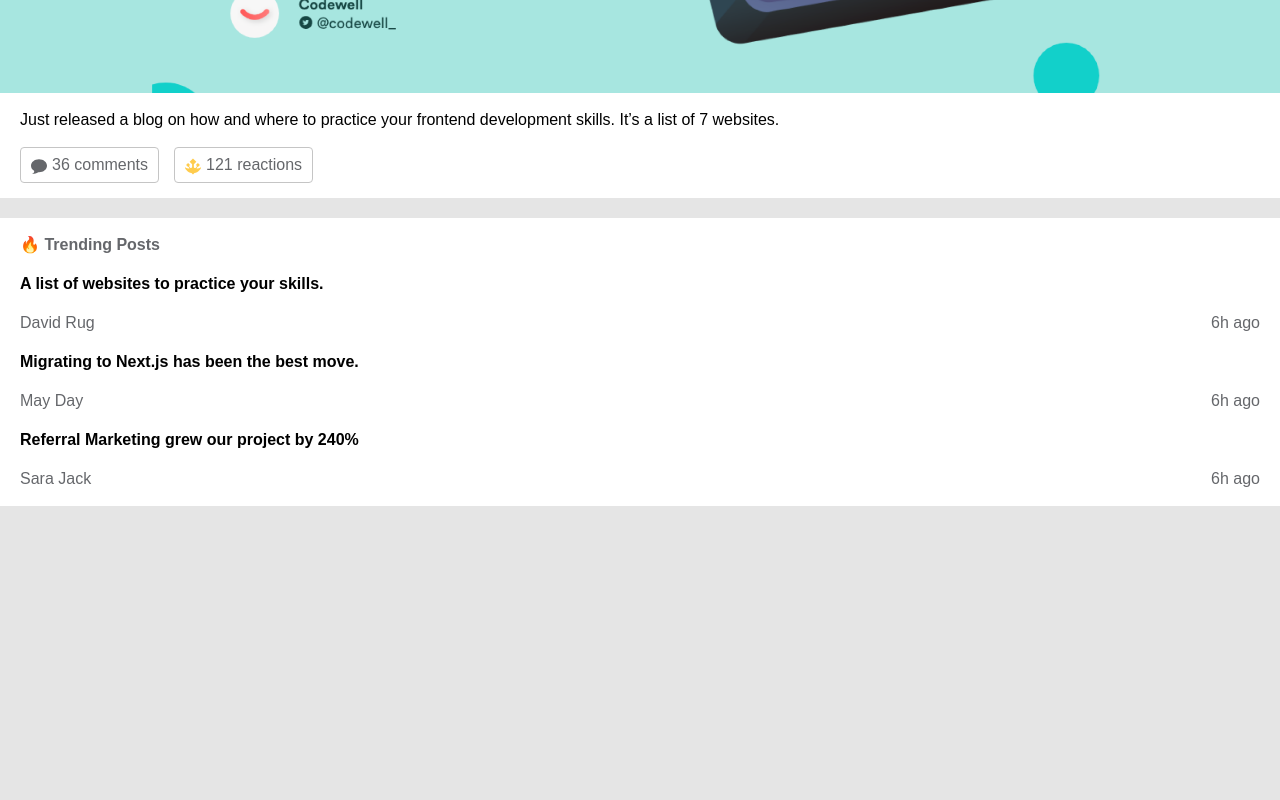
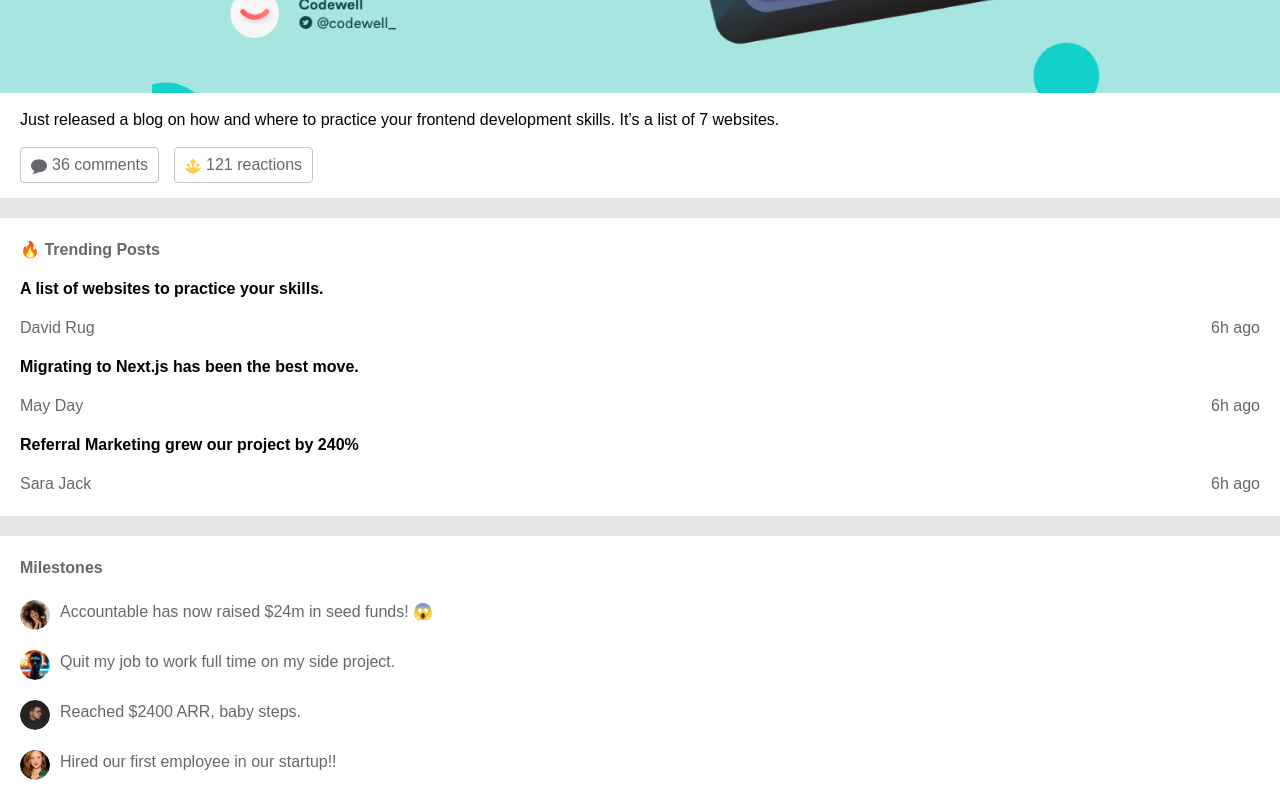
Before and after one commit to Alysander/accountable-demo-page, a React (Create React App) app: page / in a window 1280 px wide. Shown: the part 885-1685 px from the top of the page. Before the commit the page ends 1391 px from the top, so only its background shows below. Built offline with nearby package versions, Linux system fonts and the light colour scheme.

Commit message:
Added milestone list

```diff
--- a/src/components/ArticleList.tsx
+++ b/src/components/ArticleList.tsx
@@ -3,6 +3,7 @@ import { David, Evans, Mellisa } from "../exampleData/example_authors";
 import codewellAdvertisement from "../assets/codewellAdvertisement.png";
 import { CreatePost } from "./CreatePost";
 import { TrendingPostList } from "./TrendingPostList";
+import { MilestoneList } from "./MilestoneList";
 
 const ArticleList = () => (
     <div className="flex flex-col gap-4">
@@ -34,6 +35,7 @@ const ArticleList = () => (
             timePosted="6h ago"
         />
         <TrendingPostList />
+        <MilestoneList />
     </div>
 )
 
--- /dev/null
+++ b/src/components/Milestone.tsx
@@ -0,0 +1,19 @@
+import { IUser } from "../IUser"
+import { Avatar } from "./Avatar"
+
+
+interface IMilestoneProps {
+    author: IUser,
+    title: string,
+}
+
+const Milestone = ({ author, title }: IMilestoneProps) => (
+    <div className="flex gap-2">
+        <Avatar author={author} />
+        <p className="text-gray">
+            {title}
+        </p>
+    </div>
+);
+
+export { Milestone };
--- /dev/null
+++ b/src/components/MilestoneList.tsx
@@ -0,0 +1,17 @@
+import { Max, May, Sam, Sara } from "../exampleData/example_authors";
+import { Milestone } from "./Milestone";
+
+const MilestoneList = () => (
+
+    <div className="dynamic-px base-container py-4 flex flex-col gap-4">
+        <h2>
+            Milestones
+        </h2>
+        <Milestone author={Sara} title="Accountable has now raised $24m in seed funds! 😱" />
+        <Milestone author={Max} title="Quit my job to work full time on my side project." />
+        <Milestone author={Sam} title="Reached $2400 ARR, baby steps." />
+        <Milestone author={May} title="Hired our first employee in our startup!!" />
+    </div>
+)
+
+export { MilestoneList }
--- a/src/components/TrendingPostList.tsx
+++ b/src/components/TrendingPostList.tsx
@@ -2,7 +2,7 @@ import { David, May, Sara } from "../exampleData/example_authors";
 import { TrendingPost } from "./TrendingPost";
 
 const TrendingPostList = () => (
-    <div className="dynamic-px base-container py-3 flex flex-col gap-3">
+    <div className="dynamic-px base-container py-4 flex flex-col gap-3">
         <h3 className="text-gray font-bold">
             🔥 Trending Posts
         </h3>
--- a/src/exampleData/example_authors.ts
+++ b/src/exampleData/example_authors.ts
@@ -6,6 +6,7 @@ import avatar3 from "../assets/evans.svg";
 import avatar4 from "../assets/sara.svg";
 import avatar5 from "../assets/guy.svg";
 import avatar6 from "../assets/guy2.svg";
+import avatar7 from "../assets/girl.svg";
 
 const Mellisa: IUser = {
     full_name: "Mellisa Bay",
@@ -25,10 +26,6 @@ const Sara: IUser = {
     full_name: "Sara Jack",
     avatar: avatar4,
 }
-const May: IUser = {
-    full_name: "May Day",
-    avatar: avatar4,
-}
 
 //These names never show in the example
 const Max: IUser = {
@@ -41,4 +38,9 @@ const Sam: IUser = {
     avatar: avatar6,
 }
 
+const May: IUser = {
+    full_name: "May Day",
+    avatar: avatar7,
+}
+
 export { Mellisa, David, Evans, Sara, Max, May, Sam };
```
